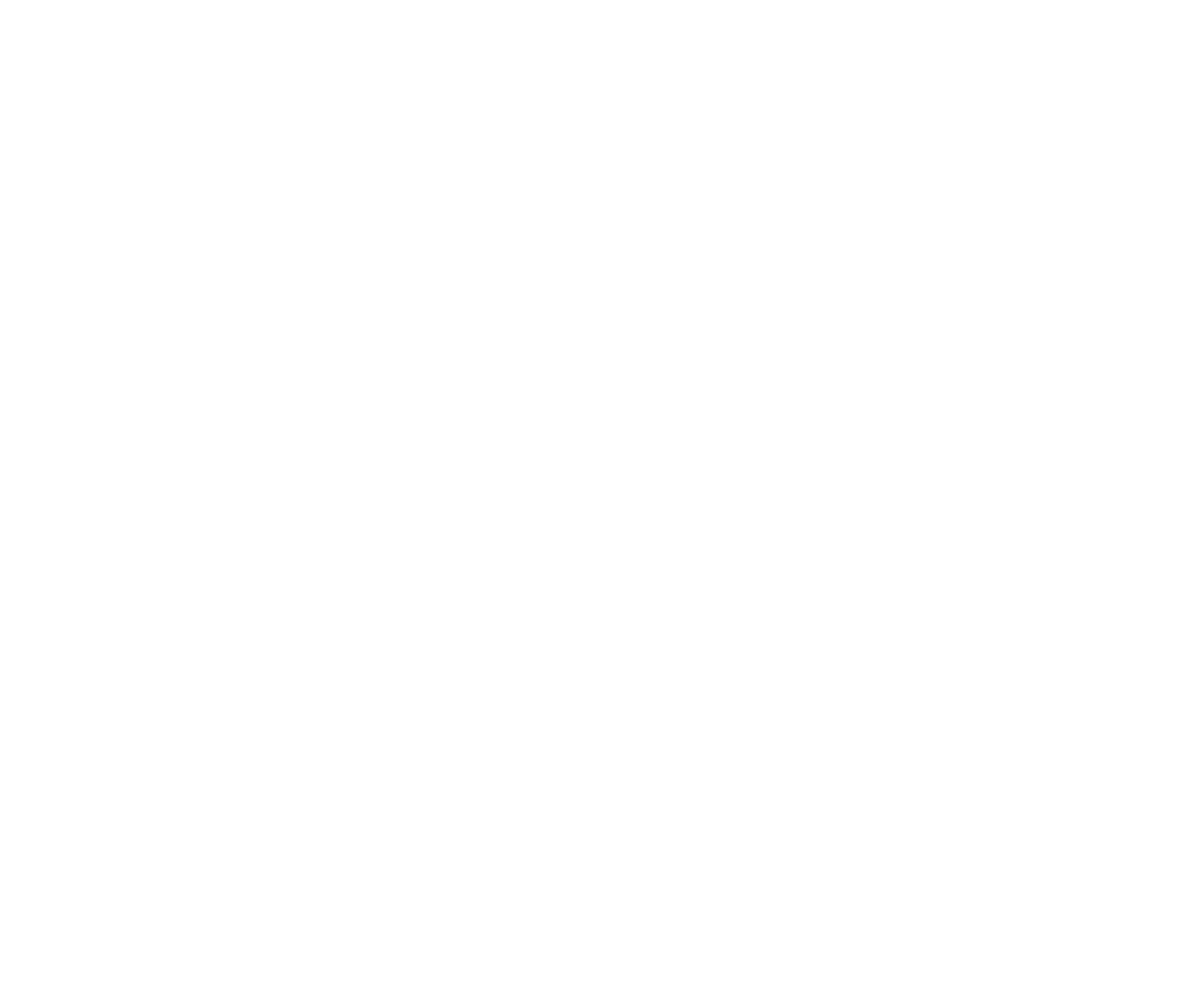
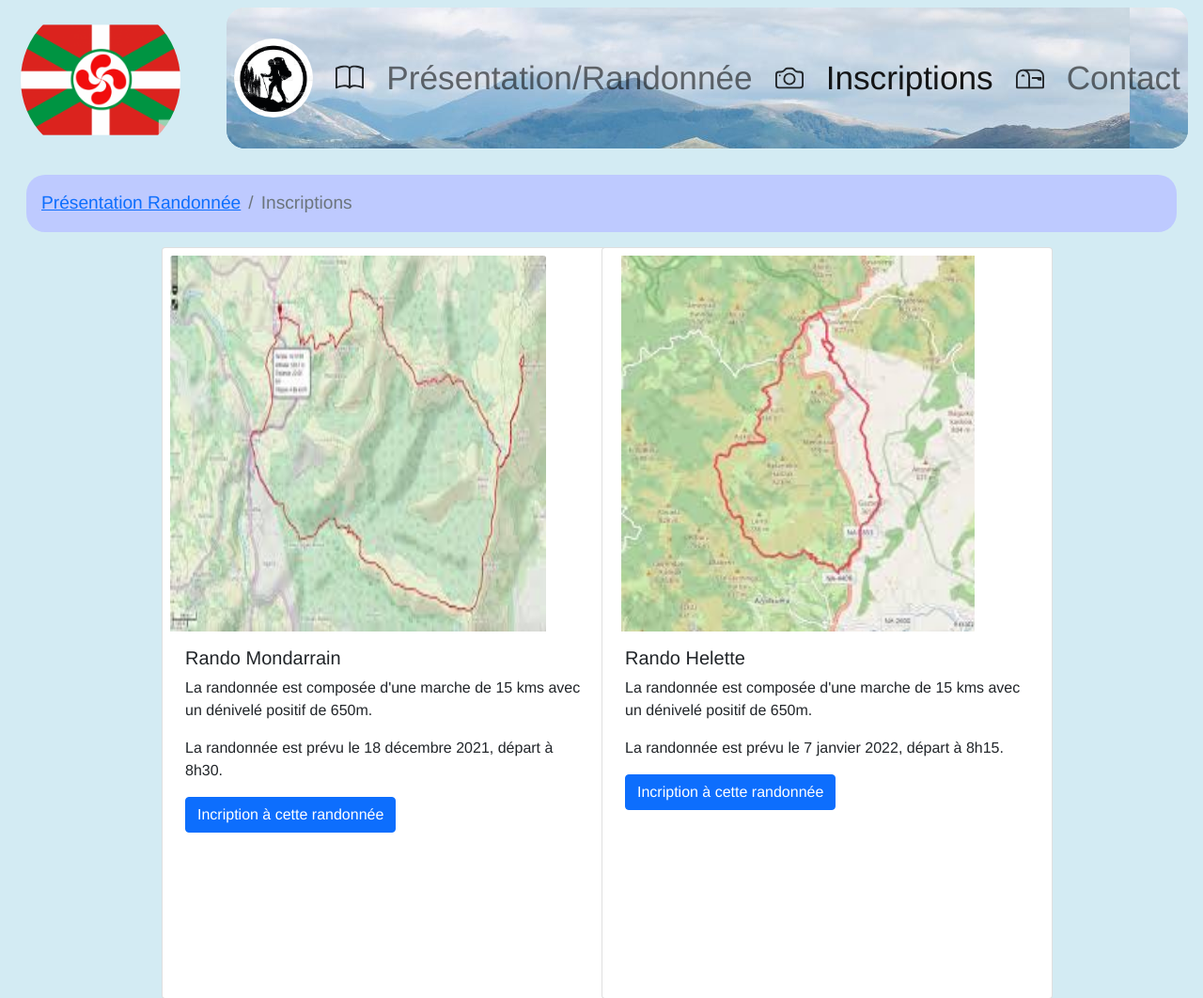
Before and after one commit to Emmanuel64600/Rando-Pays-Basques, a plain HTML site: page index-2.html in a window 1280 px wide. Shown: the top 1062 px of the page at 94% size. Before the commit the page ends 800 px from the top, so only its background shows below. Drawn offline with nearby package versions, Linux system fonts and the light colour scheme; files whose address does not match are found by name.

Commit message:
modif html / css

```diff
--- a/index-2.html
+++ b/index-2.html
@@ -0,0 +1,145 @@
+<!DOCTYPE html>
+<html lang="FR">
+<head>
+  <meta charset="UTF-8">
+  <link href="https://cdn.jsdelivr.net/npm/bootstrap@5.1.3/dist/css/bootstrap.min.css"
+        rel="stylesheet"
+        integrity="sha384-1BmE4kWBq78iYhFldvKuhfTAU6auU8tT94WrHftjDbrCEXSU1oBoqyl2QvZ6jIW3"
+        crossorigin="anonymous">
+  <link href="style.css" rel="stylesheet">
+  <title>RANDO PAYS-BASQUES</title>
+</head>
+<body>
+  <header class="container-fluid text-center">
+    <div class="row">
+      <div class="col-2">
+        <img class="logo-site" src="/Users/ManuLaeti/Evaluation-1/rando-pays-basques/drapeau pays basques.jpeg">
+      </div>
+      <div class="col-8">
+        <nav class="navbar navbar-expand-lg navbar-light">
+          <a class="navbar-brand" href="#"></a>
+          <button class="navbar-toggler" type="button" data-bs-toggle="collapse" data-bs-target="#navbarNav" aria-controls="navbarNav" aria-expanded="false" aria-label="Toggle navigation">
+            <span class="navbar-toggler-icon"></span>
+          </button>
+          <div class="collapse navbar-collapse navbar-nav" id="navbarNav">
+            <ul class="navbar-nav align-items-center">
+              <img class="col-3 rounded-circle p-2" style="height: 100px; width: 100px;" src="logo-randonneur.jpeg">
+              <svg xmlns="http://www.w3.org/2000/svg" width="30" height="30" fill="currentColor" class="bi bi-book m-3" viewBox="0 0 16 16">
+                  <path d="M1 2.828c.885-.37 2.154-.769 3.388-.893 1.33-.134 2.458.063 3.112.752v9.746c-.935-.53-2.12-.603-3.213-.493-1.18.12-2.37.461-3.287.811V2.828zm7.5-.141c.654-.689 1.782-.886 3.112-.752 1.234.124 2.503.523 3.388.893v9.923c-.918-.35-2.107-.692-3.287-.81-1.094-.111-2.278-.039-3.213.492V2.687zM8 1.783C7.015.936 5.587.81 4.287.94c-1.514.153-3.042.672-3.994 1.105A.5.5 0 0 0 0 2.5v11a.5.5 0 0 0 .707.455c.882-.4 2.303-.881 3.68-1.02 1.409-.142 2.59.087 3.223.877a.5.5 0 0 0 .78 0c.633-.79 1.814-1.019 3.222-.877 1.378.139 2.8.62 3.681 1.02A.5.5 0 0 0 16 13.5v-11a.5.5 0 0 0-.293-.455c-.952-.433-2.48-.952-3.994-1.105C10.413.809 8.985.936 8 1.783z"/>
+                </svg>
+              <li class="nav-item">
+                <a class="nav-link" href="index.html">Présentation/Randonnée</a>
+              </li>
+              <svg xmlns="http://www.w3.org/2000/svg"
+                    width="30" height="30"
+                    fill="currentColor"
+                    class="bi bi-camera m-3"
+                    viewBox="0 0 16 16">
+                <path d="M15 12a1 1 0 0 1-1 1H2a1 1 0 0 1-1-1V6a1 1 0 0 1 1-1h1.172a3 3 0 0 0 2.12-.879l.83-.828A1 1 0 0 1 6.827 3h2.344a1 1 0 0 1 .707.293l.828.828A3 3 0 0 0 12.828 5H14a1 1 0 0 1 1 1v6zM2 4a2 2 0 0 0-2 2v6a2 2 0 0 0 2 2h12a2 2 0 0 0 2-2V6a2 2 0 0 0-2-2h-1.172a2 2 0 0 1-1.414-.586l-.828-.828A2 2 0 0 0 9.172 2H6.828a2 2 0 0 0-1.414.586l-.828.828A2 2 0 0 1 3.172 4H2z"/>
+                <path d="M8 11a2.5 2.5 0 1 1 0-5 2.5 2.5 0 0 1 0 5zm0 1a3.5 3.5 0 1 0 0-7 3.5 3.5 0 0 0 0 7zM3 6.5a.5.5 0 1 1-1 0 .5.5 0 0 1 1 0z"/>
+              </svg>
+              <li class="nav-item">
+                <a class="nav-link active" aria-current="page">Inscriptions</a>
+              </li>
+              <svg xmlns="http://www.w3.org/2000/svg"
+                  width="30"
+                  height="30"
+                  fill="currentColor"
+                  class="bi bi-mailbox m-3"
+                  viewBox="0 0 16 16">
+                <path d="M4 4a3 3 0 0 0-3 3v6h6V7a3 3 0 0 0-3-3zm0-1h8a4 4 0 0 1 4 4v6a1 1 0 0 1-1 1H1a1 1 0 0 1-1-1V7a4 4 0 0 1 4-4zm2.646 1A3.99 3.99 0 0 1 8 7v6h7V7a3 3 0 0 0-3-3H6.646z"/>
+                <path d="M11.793 8.5H9v-1h5a.5.5 0 0 1 .5.5v1a.5.5 0 0 1-.5.5h-1a.5.5 0 0 1-.354-.146l-.853-.854zM5 7c0 .552-.448 0-1 0s-1 .552-1 0a1 1 0 0 1 2 0z"/>
+              </svg>
+              <li class="nav-item">
+                <a class="nav-link" href="#">Contact</a>
+              </li>
+            </ul>
+          </div>
+          <a class="navbar-brand" href="#">
+            </a>
+        </nav>
+      </div>
+      <div class="col-2">
+        <img class="logo-site" src="/Users/ManuLaeti/Evaluation-1/rando-pays-basques/drapeau pays basques.jpeg">
+      </div>
+    </div>
+    <nav aria-label="breadcrumb">
+      <ol class="breadcrumb m-3 p-3">
+        <li class="breadcrumb-item"><a href="index.html">Présentation Randonnée</a></li>
+        <li class="breadcrumb-item active">Inscriptions</a></li>
+      </ol>
+    </nav>
+  </header>
+  <article class="container-fluid">
+    <section class="row m-1 justify-content-center">
+      <div class="col-3 card p-2" style="width: 30rem; height: 50rem;">
+      <img src="Rando-1.jpeg" class="card-img-top" alt="Rando-1">
+      <div class="card-body">
+        <h5 class="card-title">Rando Mondarrain</h5>
+        <p class="card-text">
+          La randonnée est composée d'une marche de 15 kms avec un dénivelé positif de 650m.
+        </p>
+        <p>La randonnée est prévu le 18 décembre 2021, départ à 8h30.</p>
+        <a href="#" class="btn btn-primary">Incription à cette randonnée</a>
+      </div>
+      </div>
+      <div class="row col-3 card p-2" style="width: 30rem; height: 50rem;">
+        <img src="rando-2.jpeg" class="card-img-top" alt="rando-2">
+        <div class="card-body">
+          <h5 class="card-title">Rando Helette</h5>
+          <p class="card-text">
+            La randonnée est composée d'une marche de 15 kms avec un dénivelé positif de 650m.
+          </p>
+          <p>La randonnée est prévu le 7 janvier 2022, départ à 8h15.</p>
+          <a href="#" class="btn btn-primary">Incription à cette randonnée</a>
+        </div>
+      </div>
+      <div class="row col-3 card p-2" style="width: 30rem; height: 50rem;">
+        <img src="rando-3.jpeg" class="card-img-top" alt="rando-3">
+        <div class="card-body">
+          <h5 class="card-title">Rando Saint Martin D'Arosa</h5>
+          <p class="card-text">
+            La randonnée est composée d'une marche de 15 kms avec un dénivelé positif de 550m.
+          </p>
+          <p>La randonnée est prévu le 23 décembre 2021, départ à 9h00.</p>
+          <button class="btn btn-primary" data-toggle="modal" data-target="#rando">Incription à cette randonnée</button>
+        </div>
+      </div>
+    </section>
+    <div class="modal fade" id="rando" tabindex="-1">
+      <div class="modal-dialog">
+        <div class="modal-content">
+          <div class="modal-header">
+            <h5 class="modal-title">Inscriptions à la randonnée</h5>
+            <button type="button" class="btn-close" data-bs-dismiss="modal" aria-label="Close">X</button>
+          </div>
+          <div class="modal-body">
+            <p>Souhaitez-vous valider votre inscription à la randonné St Martin D'Arosa du 23/12/2021</p>
+          </div>
+          <div class="modal-footer">
+            <button type="button" class="btn btn-secondary" data-bs-dismiss="modal">Fermer</button>
+            <button type="button" class="btn btn-primary">Valider l'inscription</button>
+          </div>
+        </div>
+      </div>
+    </div>
+  </article>
+  <footer style="text-align: center;">
+    <ul class="nav justify-content-center bg-light">
+      <li class="nav-item">
+        <a class="nav-link" href="index.html">Accueil</a>
+      </li>
+      <li class="nav-item">
+        <a class="nav-link" href="index-2.html">Inscriptions</a>
+      </li>
+      <li class="nav-item">
+        <a class="nav-link" href="#">Contact</a>
+      </li>
+      <li class="nav-item">
+        <a class="nav-link">CGV</a>
+      </li>
+    </ul>
+    <p class="p-3">
+      © 2021 RANDO PAYS BASQUES
+    </p>
+  </footer>
--- a/style.css
+++ b/style.css
@@ -33,3 +33,8 @@ footer {
   text-align: center;
   justify-content: space-between;
 }
+
+.card-img-top {
+  height: 400px;
+  width: 400px;
+}
```
Also changed, not shown: index.html (+3 -5 lines).
